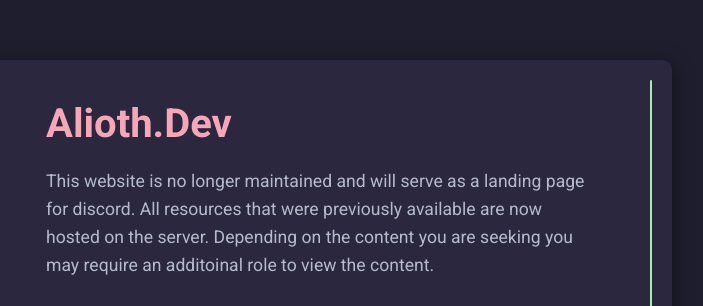
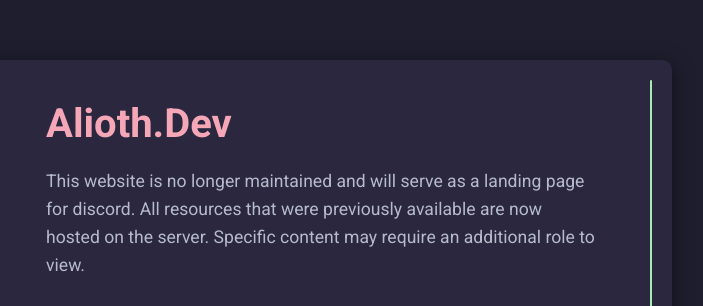
Before and after one commit to ReversedRotanev/aliothdev, a plain HTML site: page index.html in a window 1280 px wide. Shown: the part 173-479 px from the top of the page, 480-1183 px from the left. Drawn offline with Linux system fonts and the light colour scheme.

Commit message:
Update index.html

```diff
--- a/index.html
+++ b/index.html
@@ -175,7 +175,7 @@
             <!-- Text box containing all the text -->
             <div class="text-box">
                 <h1>Alioth.Dev</h1>
-                <p>This website is no longer maintained and will serve as a landing page for discord. All resources that were previously available are now hosted on the server. Depending on the content you are seeking you may require an additoinal role to view the content. </p>
+                <p>This website is no longer maintained and will serve as a landing page for discord. All resources that were previously available are now hosted on the server. Specific content may require an additional role to view. </p>
                 <button class="cta-button">Join Beta Delphini</button>
             </div>
             <!-- Vertical Green Line -->
```
